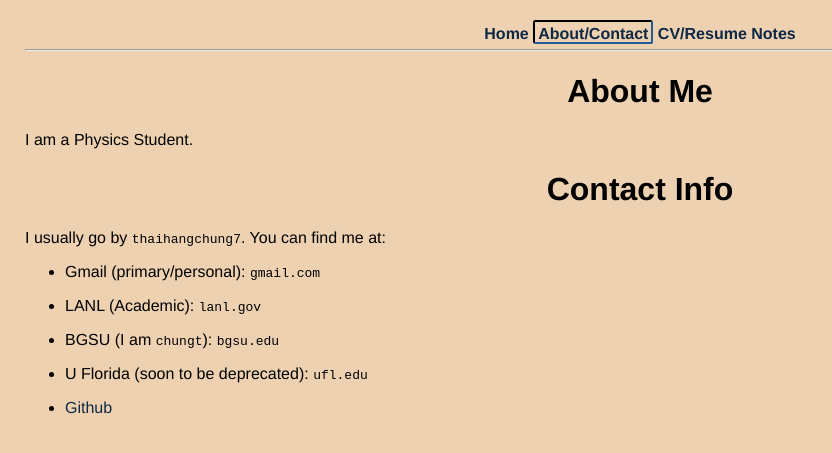
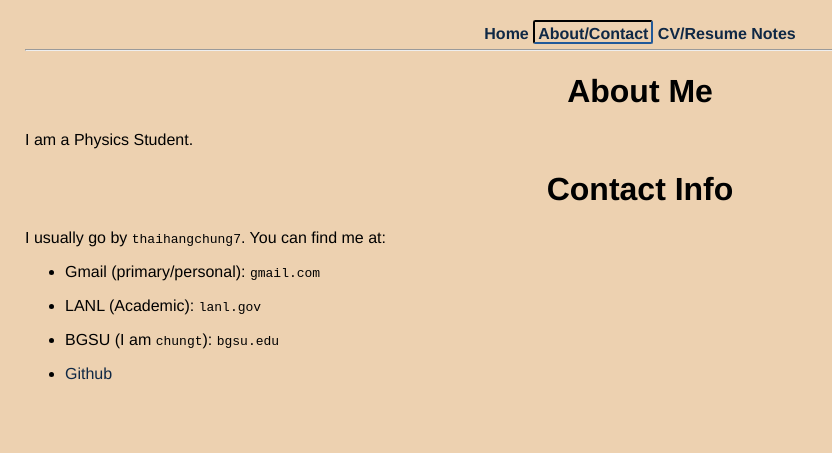
Before and after one commit to thaihangchung7/thaihangchung7.github.io, a Jekyll site: the page built from about.md, in a window 1280 px wide. Shown: the top 453 px of the page, without its empty margins (0-832 px from the left). Built offline with Jekyll 4.4.1, drawn with Linux system fonts in a browser that asks for light colours.

Commit message:
Removed ufl email

````diff
--- a/about.md
+++ b/about.md
@@ -16,6 +16,4 @@
 
 + BGSU (I am ```chungt```): ```bgsu.edu```
 
-+ U Florida (soon to be deprecated): ``` ufl.edu ```
-
 + [Github](https://github.com/thaihangchung7)
````
